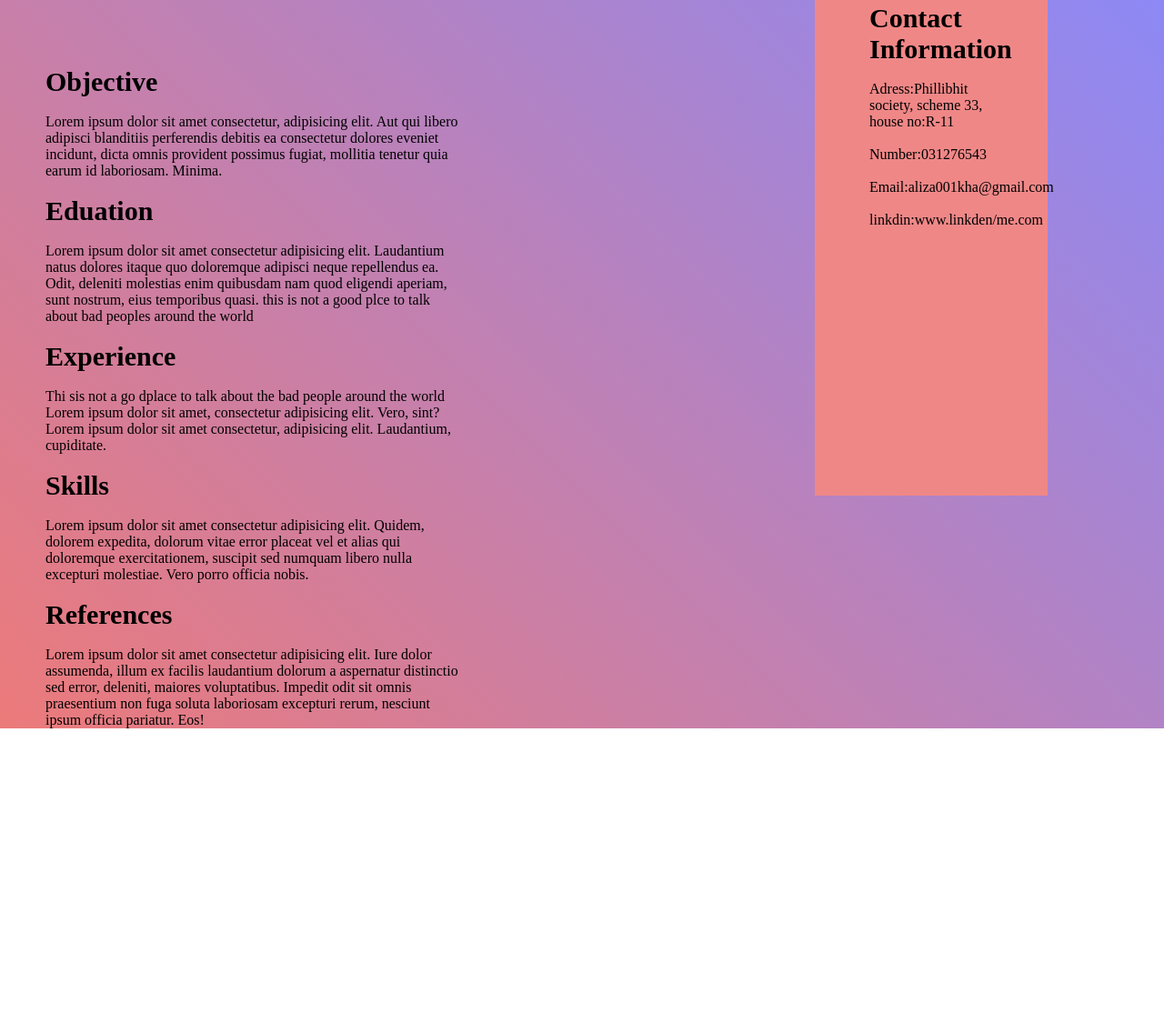
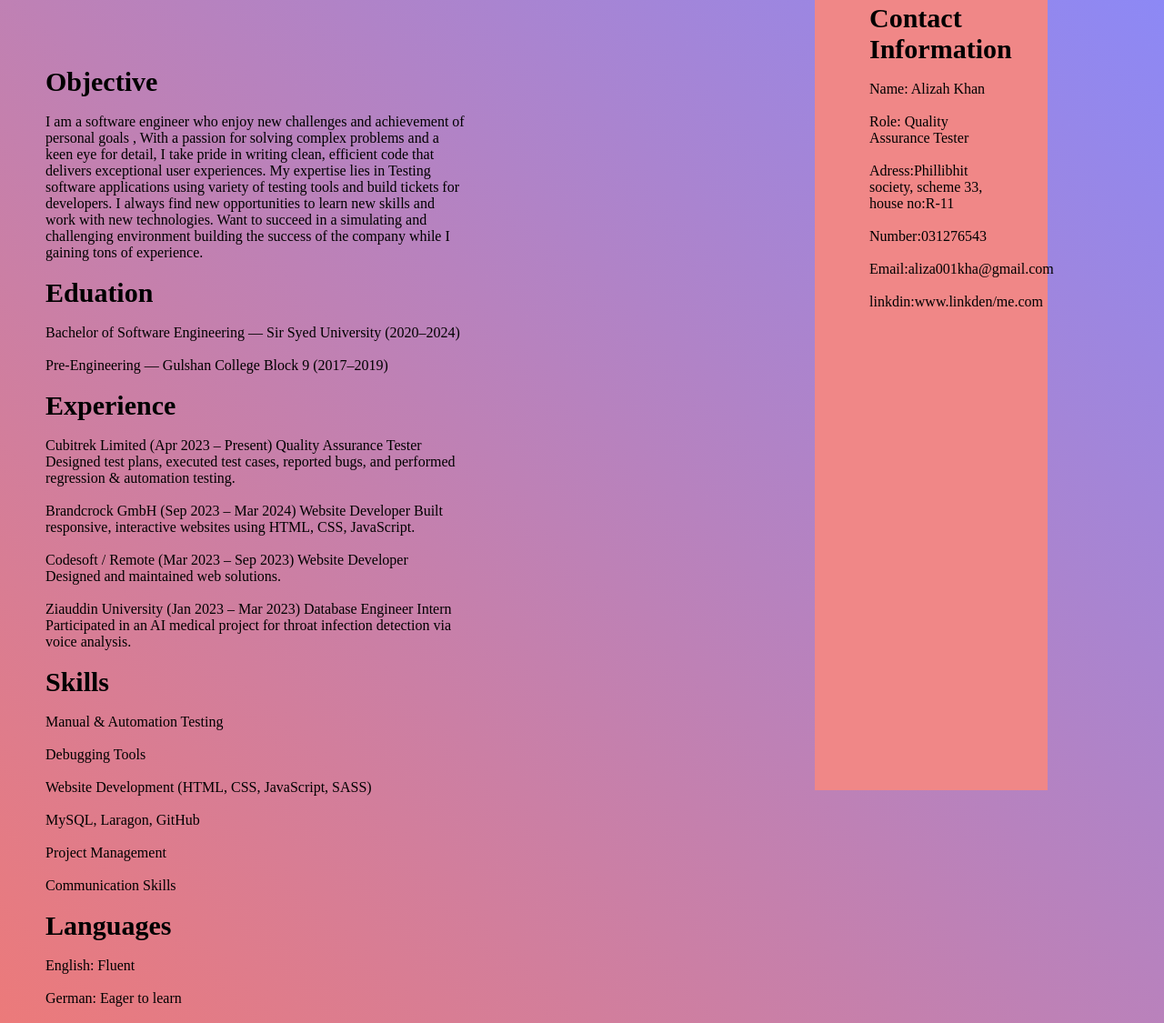
Before and after one commit to alizeh123/Alizeh-Resume, a plain HTML site: page resume/index.html in a window 1280 px wide. Shown: the part 87-1212 px from the top of the page at 91% size. Before the commit the page ends 888 px from the top, so only its background shows below. Drawn offline with Linux system fonts and the light colour scheme.

Commit message:
Add files via upload

```diff
--- a/resume/index.html
+++ b/resume/index.html
@@ -21,42 +21,94 @@
             <div class="leftside">
                 <h1>Objective</h1>
                 <br>
-                <p>Lorem ipsum dolor sit amet consectetur, adipisicing elit. Aut qui libero adipisci blanditiis
-                    perferendis
-                    debitis ea consectetur dolores eveniet incidunt, dicta omnis provident possimus fugiat, mollitia
-                    tenetur
-                    quia earum id laboriosam. Minima.</p>
+                <p>I am a software engineer who enjoy new challenges and achievement of personal goals , With a passion for solving complex problems and a keen eye for detail, I take pride in writing clean, efficient code that delivers exceptional user experiences.
+                    My expertise lies in Testing software applications using variety of testing tools and build tickets for developers. I always find new opportunities to learn new skills and work with new technologies. Want to succeed in a simulating and challenging environment building the success of the company while I gaining tons of experience.</p>
                 <br>
                 <h1>Eduation</h1>
                 <br>
-                <p>Lorem ipsum dolor sit amet consectetur adipisicing elit. Laudantium natus dolores itaque quo
-                    doloremque
-                    adipisci neque repellendus ea. Odit, deleniti molestias enim quibusdam nam quod eligendi aperiam,
-                    sunt
-                    nostrum, eius temporibus quasi. this is not a good plce to talk about bad peoples around the world</p>
+                <p>Bachelor of Software Engineering — Sir Syed University (2020–2024)
+                </p>
+                <br>
+                <p>
+                    Pre-Engineering — Gulshan College Block 9 (2017–2019)
+                </p>
+
                 <br>
                 <h1>Experience</h1>
                 <br>
-                <p> Thi sis not a go dplace to talk about the bad people around the world Lorem ipsum dolor sit amet, consectetur adipisicing elit. Vero, sint?</p>
+                <p>Cubitrek Limited (Apr 2023 – Present)
 
-                <p>Lorem ipsum dolor sit amet consectetur, adipisicing elit. Laudantium, cupiditate.</p>
+                    Quality Assurance Tester
+
+                    Designed test plans, executed test cases, reported bugs, and performed regression & automation testing.
+                </p>
+                <br>
+            <p>
+                    Brandcrock GmbH (Sep 2023 – Mar 2024)
+                    Website Developer
+
+                    Built responsive, interactive websites using HTML, CSS, JavaScript.
+                </p>
+                <br>
+            <p>
+                    Codesoft / Remote (Mar 2023 – Sep 2023)
+                    Website Developer
+
+                    Designed and maintained web solutions.
+                </p>
+                <br>
+            <p>
+                    Ziauddin University (Jan 2023 – Mar 2023)
+                    Database Engineer Intern
+
+                    Participated in an AI medical project for throat infection detection via voice analysis.
+
+                    </p>
                 <br>
                 <h1>Skills</h1>
                 <br>
-                <p>Lorem ipsum dolor sit amet consectetur adipisicing elit. Quidem, dolorem expedita, dolorum vitae
-                    error
-                    placeat vel et alias qui doloremque exercitationem, suscipit sed numquam libero nulla excepturi
-                    molestiae. Vero porro officia nobis.</p>
+                <p>Manual & Automation Testing
+                </p>
                 <br>
-                <h1>References</h1>
+            <p>
+                    Debugging Tools
+                </p>
                 <br>
-                <p>Lorem ipsum dolor sit amet consectetur adipisicing elit. Iure dolor assumenda, illum ex facilis
-                    laudantium dolorum a aspernatur distinctio sed error, deleniti, maiores voluptatibus. Impedit odit
-                    sit omnis praesentium non fuga soluta laboriosam excepturi rerum, nesciunt ipsum officia pariatur.
-                    Eos!</p>
+            <p>
+                    Website Development (HTML, CSS, JavaScript, SASS)
+                </p>
+                <br>
+            <p>
+                    MySQL, Laragon, GitHub
+                </p>
+                <br>
+            <p>
+                    Project Management
+                </p>
+                <br>
+            <p>
+                    Communication Skills</p>
+                <br>
+                <h1>Languages</h1>
+                <br>
+                <p>English: Fluent
+                </p>
+                <br>
+                <p>
+                    German: Eager to learn
+                </p>
+                  <br>
             </div>
             <div class="rightside">
                 <h1>Contact Information</h1>
+                <br>
+                <p>
+                    Name: Alizah Khan
+                </p>
+                <br>
+                <p>
+                    Role: Quality Assurance Tester
+                </p>
                 <br>
                 <p>Adress:Phillibhit society, scheme 33, house no:R-11</p>
                 <br>
```
